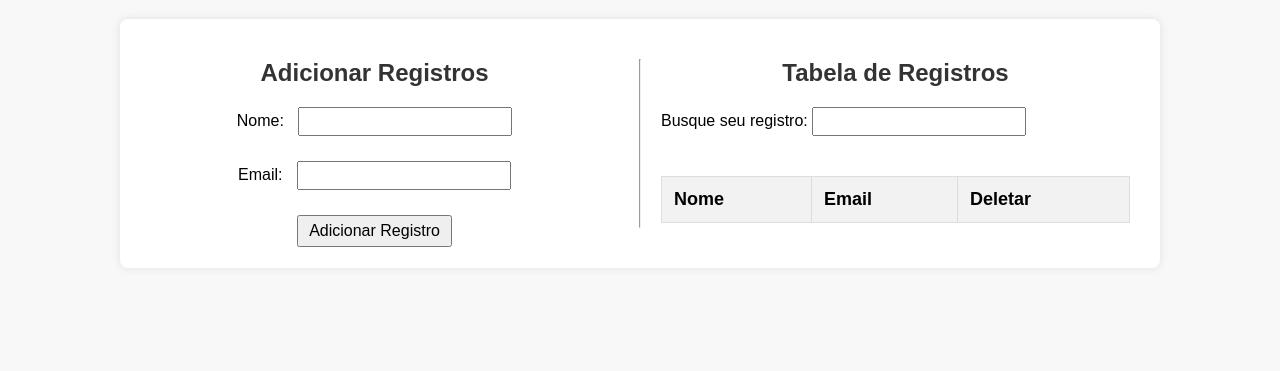
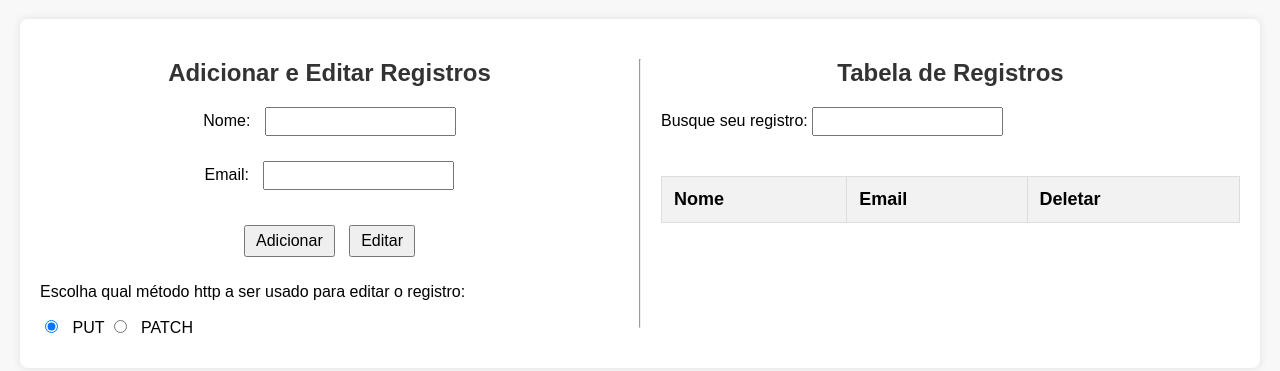
Before and after one commit to GabriellyVitoria5/Aplicacao-baseada-em-recursos, a plain HTML site: page recursos/index.html in a window 1280 px wide. Shown: the part 71-442 px from the top of the page. Drawn offline with Linux system fonts and the light colour scheme; no server answers.

Commit message:
começando a criar  função de editar na interface

```diff
--- a/recursos/index.html
+++ b/recursos/index.html
@@ -13,7 +13,7 @@
     <div class="container">
 
         <div>
-            <h2>Adicionar Registros</h2>
+            <h2>Adicionar e Editar Registros</h2>
             <form id="record-form">
 
                 <div class="form-input">
@@ -26,7 +26,18 @@
                     <input type="email" id="email" required>
                 </div>
 
-                <button type="submit" onclick="addRecord()">Adicionar Registro</button>
+                <div class="form-input">
+                    <button type="submit" onclick="addRecord()">Adicionar</button>
+                    <button type="submit" onclick="editRecord()">Editar</button>
+                </div>
+
+                <p>Escolha qual método http a ser usado para editar o registro:</p>
+                <input type="radio" id="put" name="edit" value="put" checked />
+                <label for="huey">PUT</label>
+
+                <input type="radio" id="patch" name="edit" value="patch" />
+                <label for="huey">PATCH</label>
+
             </form>
         </div>
         <hr>
--- a/recursos/style.css
+++ b/recursos/style.css
@@ -7,7 +7,7 @@ body {
 }
 
 .container {
-    max-width: 1000px;
+    max-width: 1200px;
     margin: 0 auto;
     background-color: #fff;
     padding: 20px;
@@ -19,7 +19,6 @@ body {
 
 .container > div {
     flex: 1; /* cada div ocupará a mesma proporção de espaço */
-    margin-right: 10px;
 }
 
 h1, h2 {
@@ -27,21 +26,25 @@ h1, h2 {
     color: #333;
 }
 
-
 form .form-input {
     margin-bottom: 10px;
     text-align: center;
 }
 
-form label {
+form .form-input label {
     margin-right: 10px;
 }
 
 form button {
     padding: 5px 10px;
     font-size: 16px;
-    margin: 0 auto; /* Adiciona margem automática para centralizar o botão */
-    display: block; /* Faz o botão se comportar como um bloco, permitindo centralização */
+    margin: 10px 5px;
+    cursor: pointer;
+}
+
+input[type="radio"] {
+    margin-right: 10px;
+    cursor: pointer;
 }
 
 table {
@@ -64,7 +67,6 @@ table th {
 input {
     margin-bottom: 15px;
     padding: 5px;
-    width: 200px;
 }
 
 hr{
```
